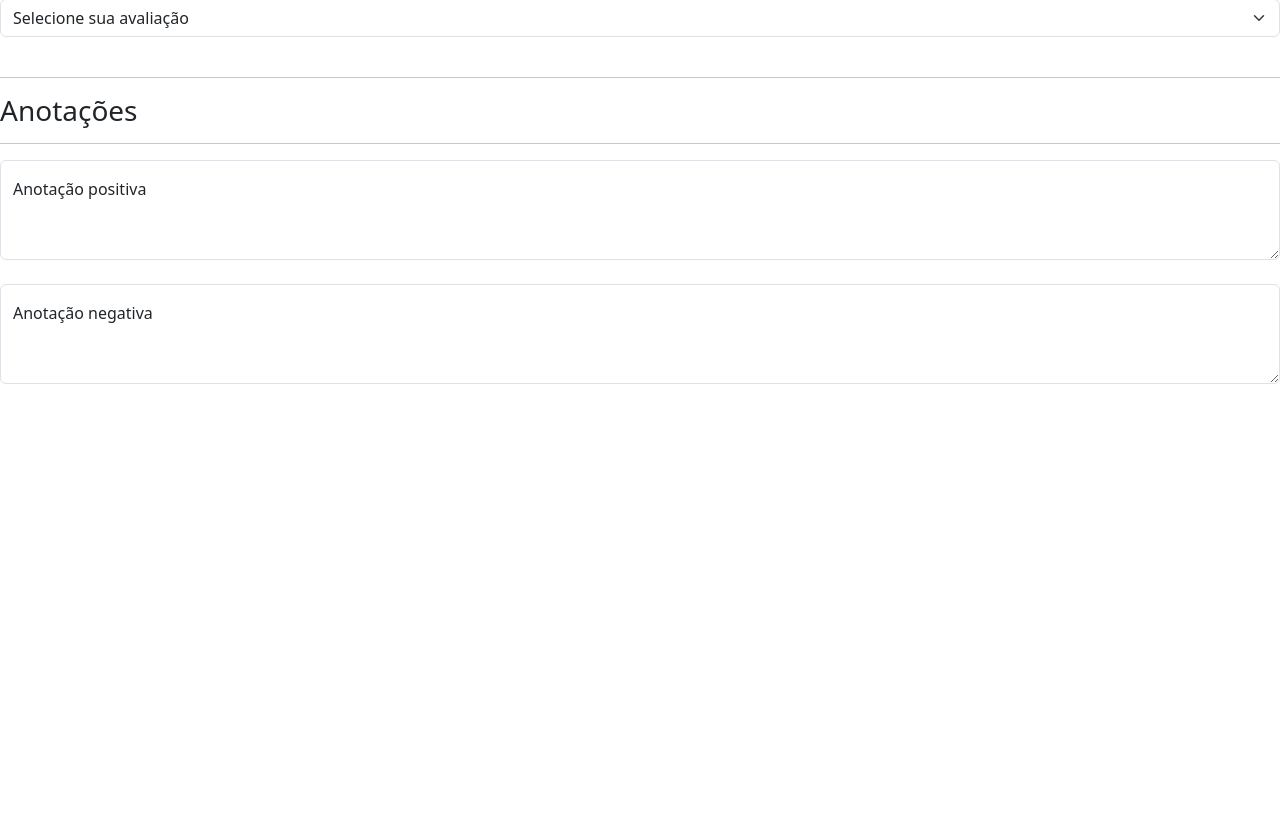
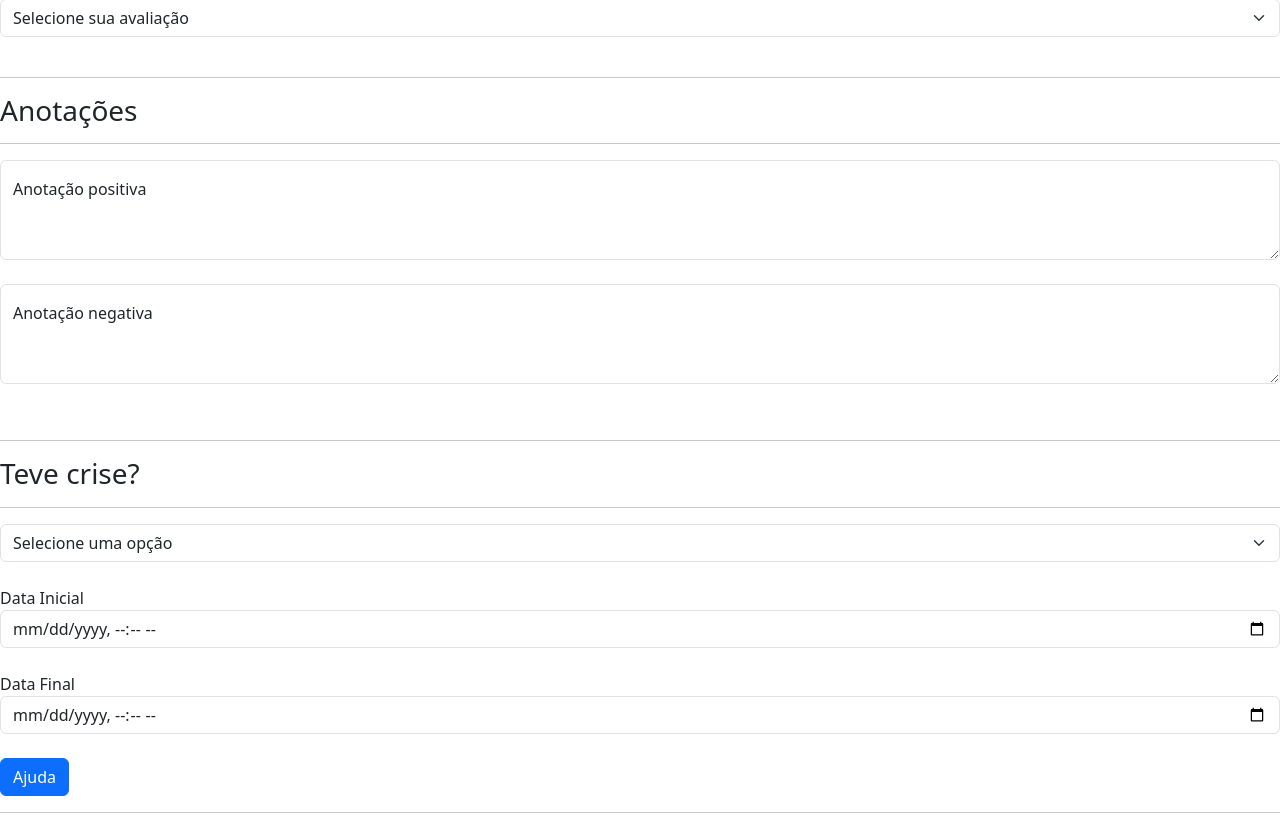
Before and after one commit to weblerson/CodeChallenge-Ninazation, a Django app: page /home in a window 1280 px wide. Shown: the part 106-935 px from the top of the page. Before the commit the page ends 490 px from the top, so only its background shows below. Run offline with Django 4.2, Linux system fonts and the light colour scheme; the visitor is signed in with stand-in values (Sample User, id 1).

Commit message:
formulário7

```diff
--- a/app_platform/templates/avaliacao.html
+++ b/app_platform/templates/avaliacao.html
@@ -55,3 +55,22 @@
         <label>Anotação negativa</label>
     </div>
   </form>
+    <br>
+    <hr>
+   <h3>Teve crise?</h3>
+    <hr>
+    <select class="form-select" name="status" aria-label="Default select example">
+      <option selected>Selecione uma opção</option>
+      <option value="N">Não</option>
+      <option value="S">Sim</option>
+    </select>
+    <br>
+    <label>Data Inicial</label>
+    <input type="datetime-local" class="form-control"  placeholder="Data">
+    <br>
+    <label>Data Final</label>
+    <input type="datetime-local" class="form-control"  placeholder="Data">
+    <br>
+    <button type="submit" class="btn btn-primary">Ajuda</button>
+    <br>
+    <hr>
```
